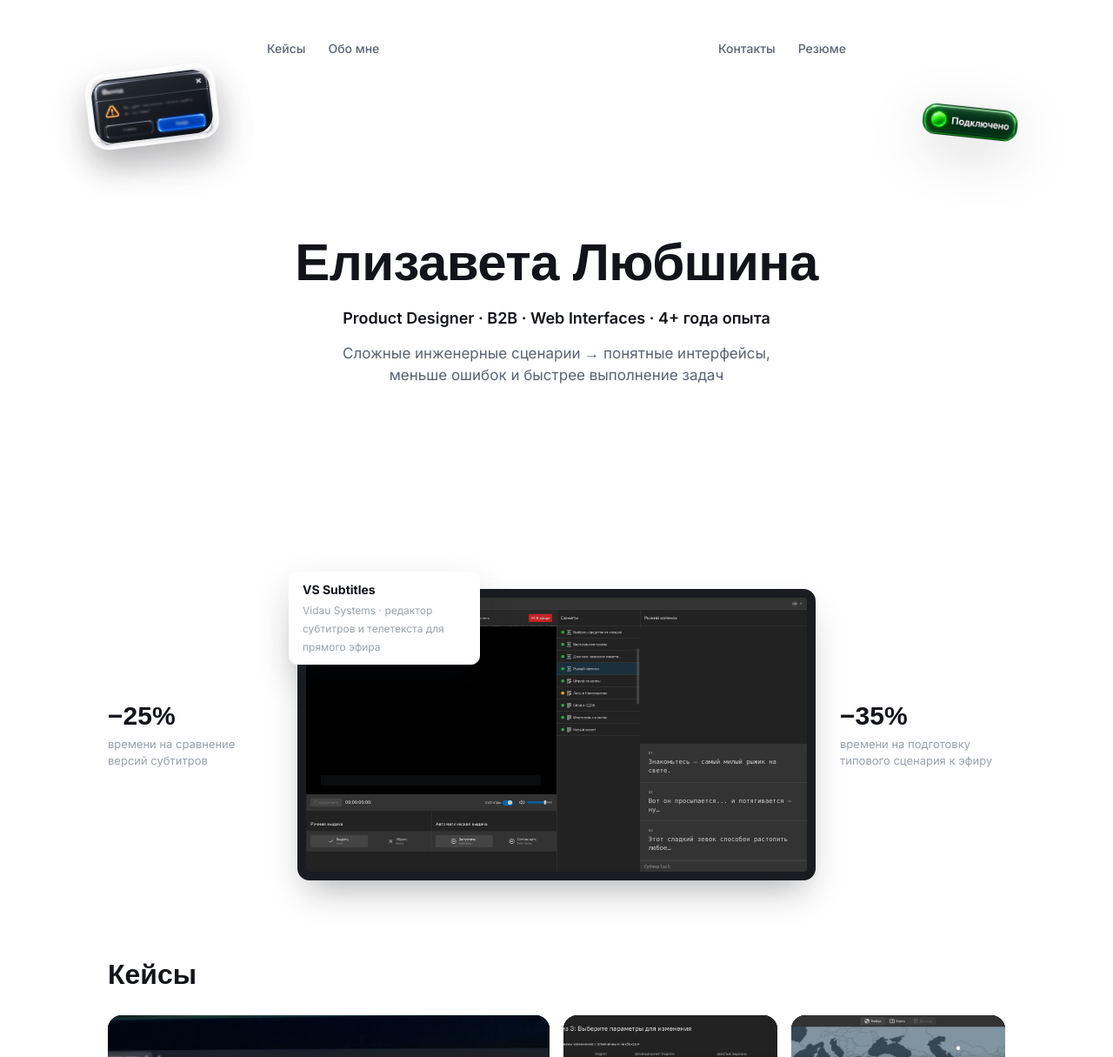
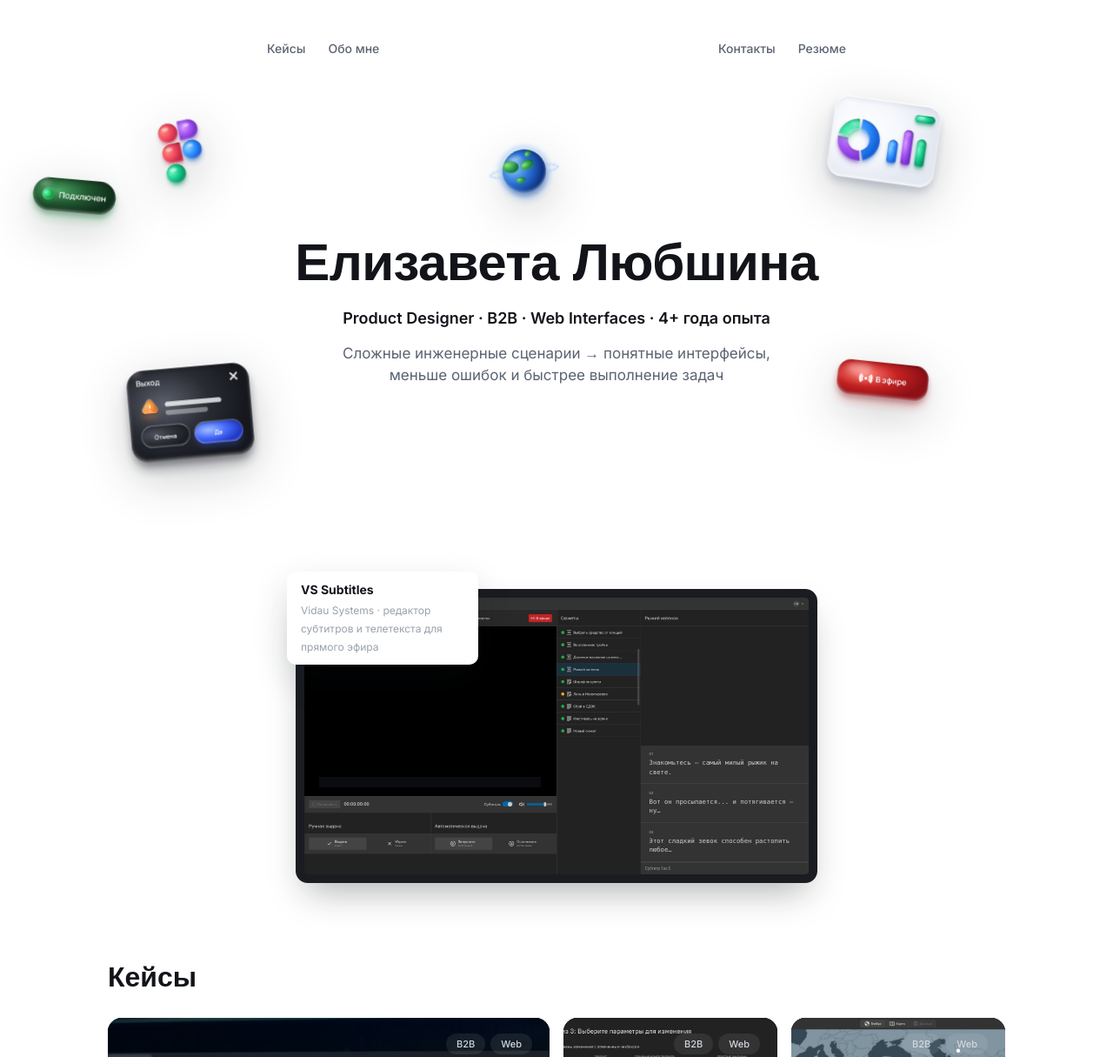
Before and after one commit to elizavetalubshina-cyber/site-portfolio, a website built with Vite: page index.html in a window 1280 px wide. Shown: the top 1215 px of the page at 87% size. Built offline with nearby package versions, Linux system fonts and the light colour scheme; grey boxes are pictures that could not be loaded; a web font is replaced by a local one.

Commit message:
Fix render-blocking CSS FOUC, remove metric badges, add levitating hero icons
- Load style.css via a blocking <link> in <head> instead of a JS import,
  so the page never paints unstyled content before CSS applies
- Remove the "-25%/-35%" stat badges and the old hero decor entirely
- Add six Figma-exported icons (Figma dots, on-air pill, exit modal,
  dashboard card, globe, status pill) floating around the hero text,
  each with its own gentle levitation animation and out-of-sync timing
  (respects prefers-reduced-motion), positioned with clear gaps from
  the title/role/pitch text and from each other

```diff
--- a/index.html
+++ b/index.html
@@ -9,6 +9,7 @@
   <link rel="preconnect" href="https://fonts.googleapis.com">
   <link rel="preconnect" href="https://fonts.gstatic.com" crossorigin>
   <link href="https://fonts.googleapis.com/css2?family=Unbounded:wght@600;700;800&family=Inter:wght@400;500;600;700&family=Open+Sans:wght@600&display=swap" rel="stylesheet">
+  <link rel="stylesheet" href="/src/style.css" />
   <script type="module" src="/src/main.js"></script>
 </head>
 <body>
@@ -28,15 +29,12 @@
 
   <main>
     <section class="hero container" id="top">
-      <div class="hero__decor hero__decor--left" aria-hidden="true">
-        <span class="hero-decor-card">
-          <img class="hero-decor-img hero-decor-img--modal" src="/src/assets/hero-warning-modal.png" alt="" />
-        </span>
-      </div>
-
-      <div class="hero__decor hero__decor--right" aria-hidden="true">
-        <img class="hero-decor-img hero-decor-img--badge" src="/src/assets/status-connected.png" alt="" />
-      </div>
+      <img class="hero__float hero__float--figma" src="/src/assets/hero-icon-figma.png" alt="" aria-hidden="true" />
+      <img class="hero__float hero__float--air" src="/src/assets/hero-icon-air.png" alt="" aria-hidden="true" />
+      <img class="hero__float hero__float--poppup" src="/src/assets/hero-icon-poppup.png" alt="" aria-hidden="true" />
+      <img class="hero__float hero__float--dashboard" src="/src/assets/hero-icon-dashboard.png" alt="" aria-hidden="true" />
+      <img class="hero__float hero__float--earth" src="/src/assets/hero-icon-earth.png" alt="" aria-hidden="true" />
+      <img class="hero__float hero__float--status" src="/src/assets/hero-icon-status.png" alt="" aria-hidden="true" />
 
       <div class="hero__intro">
         <h1 class="hero__title">Елизавета Любшина</h1>
@@ -45,11 +43,6 @@
       </div>
 
       <div class="showcase">
-        <div class="stat stat--left">
-          <span class="stat__num">−25%</span>
-          <span class="stat__label">времени на сравнение<br>версий субтитров</span>
-        </div>
-
         <div class="laptop">
           <div class="laptop__tooltip">
             <strong>VS Subtitles</strong>
@@ -79,11 +72,6 @@
             </div>
           </div>
         </div>
-
-        <div class="stat stat--right">
-          <span class="stat__num">−35%</span>
-          <span class="stat__label">времени на подготовку<br>типового сценария к эфиру</span>
-        </div>
       </div>
     </section>
 
@@ -98,8 +86,8 @@
             <p class="case__company">Vidau Systems</p>
             <p class="case__desc">Субтитры и телетекст для прямого эфира</p>
             <p class="case__stats">−35% времени подготовки · −25% на сравнение версий</p>
-            <div class="tags"><span class="tag">B2B</span><span class="tag">Web</span></div>
           </div>
+          <div class="tags"><span class="tag">B2B</span><span class="tag">Web</span></div>
         </article>
 
         <article class="case case--media-ecosystem">
@@ -109,8 +97,8 @@
             <p class="case__company">Vidau Systems</p>
             <p class="case__desc">Платформа лицензий и мониторинга</p>
             <p class="case__stats">меньше ошибок · быстрее обработка изменений</p>
-            <div class="tags"><span class="tag">B2B</span><span class="tag">Web</span></div>
           </div>
+          <div class="tags"><span class="tag">B2B</span><span class="tag">Web</span></div>
         </article>
 
         <article class="case case--media-satellite">
@@ -120,8 +108,8 @@
             <p class="case__company">Софиком</p>
             <p class="case__desc">Демо мониторинга группировок КА</p>
             <p class="case__stats">понятнее ценность системы · быстрее поиск объектов</p>
-            <div class="tags"><span class="tag">B2B</span><span class="tag">Web</span></div>
           </div>
+          <div class="tags"><span class="tag">B2B</span><span class="tag">Web</span></div>
         </article>
 
         <article class="case case--wide case--media-tracktice">
@@ -131,8 +119,8 @@
             <p class="case__company">Tracktice</p>
             <p class="case__desc">Админка настройки пассажиропотока</p>
             <p class="case__stats">быстрее настройка · проще системные параметры</p>
-            <div class="tags"><span class="tag">B2B</span><span class="tag">Web</span></div>
           </div>
+          <div class="tags"><span class="tag">B2B</span><span class="tag">Web</span></div>
         </article>
 
         <article class="case case--full case--empty">
@@ -140,8 +128,8 @@
             <h3>Дизайн-система</h3>
             <p class="case__company">Vidau Systems</p>
             <p class="case__desc">UI-kit, компоненты и правила консистентности</p>
-            <div class="tags"><span class="tag">B2B</span><span class="tag">Web</span></div>
           </div>
+          <div class="tags"><span class="tag">B2B</span><span class="tag">Web</span></div>
         </article>
 
       </div>
--- a/src/main.js
+++ b/src/main.js
@@ -1,5 +1,3 @@
-import './style.css';
-
 // `lines` are fixed line breaks (not left to CSS wrap) so the caption
 // on the video and the row in the subtitles panel always match —
 // same two-line shape in both places, regardless of container width.
--- a/src/style.css
+++ b/src/style.css
@@ -121,40 +121,90 @@ h1, h2, h3 {
   justify-content: center;
 }
 
-.hero__decor {
+/* Floating hero icons — hover near the centered text with clear air
+   around them, each gently levitating on its own out-of-sync rhythm. */
+.hero__float {
   position: absolute;
-  top: 40px;
-  z-index: 2;
-}
-.hero__decor--left { left: -70px; }
-.hero__decor--right { right: -60px; top: 70px; }
-
-.hero-decor-img {
+  z-index: 3;
   display: block;
-  filter: drop-shadow(0 16px 30px rgba(20, 22, 30, 0.18));
-}
-.hero-decor-img--modal {
-  width: 220px;
-}
-.hero-decor-img--badge {
-  width: 190px;
-  transform: rotate(6deg);
+  pointer-events: none;
+  filter: drop-shadow(0 16px 26px rgba(20, 22, 30, 0.22));
 }
 
-.hero-decor-card {
-  position: relative;
-  display: inline-block;
-  transform: rotate(-7deg);
-  box-shadow: 0 20px 36px rgba(10, 12, 18, 0.28);
-  border-radius: 22px;
+.hero__float--figma {
+  width: 60px;
+  top: 70px;
+  left: calc(50% - 460px);
+  animation: hero-float-figma 5.5s ease-in-out infinite;
 }
-.hero-decor-card::before {
-  content: '';
-  position: absolute;
-  inset: 7px;
-  background: linear-gradient(160deg, #2a3038, #0c0e13);
-  border-radius: 20px;
-  z-index: -1;
+
+.hero__float--air {
+  width: 130px;
+  top: 330px;
+  left: calc(50% + 310px);
+  animation: hero-float-air 6.5s ease-in-out infinite;
+  animation-delay: -1.2s;
+}
+
+.hero__float--poppup {
+  width: 190px;
+  top: 345px;
+  left: calc(50% - 515px);
+  animation: hero-float-poppup 7s ease-in-out infinite;
+  animation-delay: -3s;
+}
+
+.hero__float--dashboard {
+  width: 150px;
+  top: 50px;
+  left: calc(50% + 300px);
+  animation: hero-float-dashboard 6s ease-in-out infinite;
+  animation-delay: -2s;
+}
+
+.hero__float--earth {
+  width: 130px;
+  top: 80px;
+  left: calc(50% - 100px);
+  animation: hero-float-earth 7.5s ease-in-out infinite;
+  animation-delay: -4s;
+}
+
+.hero__float--status {
+  width: 150px;
+  top: 120px;
+  left: calc(50% - 630px);
+  animation: hero-float-status 6.2s ease-in-out infinite;
+  animation-delay: -5s;
+}
+
+@keyframes hero-float-figma {
+  0%, 100% { transform: rotate(-12deg) translateY(0); }
+  50% { transform: rotate(-12deg) translateY(-16px); }
+}
+@keyframes hero-float-air {
+  0%, 100% { transform: rotate(6deg) translateY(0); }
+  50% { transform: rotate(6deg) translateY(-14px); }
+}
+@keyframes hero-float-poppup {
+  0%, 100% { transform: rotate(-5deg) translateY(0); }
+  50% { transform: rotate(-5deg) translateY(-18px); }
+}
+@keyframes hero-float-dashboard {
+  0%, 100% { transform: rotate(8deg) translateY(0); }
+  50% { transform: rotate(8deg) translateY(-15px); }
+}
+@keyframes hero-float-earth {
+  0%, 100% { transform: rotate(-14deg) translateY(0); }
+  50% { transform: rotate(-14deg) translateY(-12px); }
+}
+@keyframes hero-float-status {
+  0%, 100% { transform: rotate(5deg) translateY(0); }
+  50% { transform: rotate(5deg) translateY(-13px); }
+}
+
+@media (prefers-reduced-motion: reduce) {
+  .hero__float { animation: none; }
 }
 
 .hero__title {
@@ -188,29 +238,6 @@ h1, h2, h3 {
   align-items: center;
   justify-content: center;
   gap: 28px;
-}
-
-.stat {
-  display: flex;
-  flex-direction: column;
-  align-items: flex-start;
-  width: 190px;
-  flex-shrink: 0;
-}
-.stat--right { align-items: flex-start; }
-
-.stat__num {
-  font-family: var(--font-display);
-  font-size: 30px;
-  font-weight: 700;
-  color: var(--text);
-}
-.stat__label {
-  margin-top: 6px;
-  font-size: 13px;
-  color: var(--text-muted);
-  line-height: 1.4;
-  text-align: left;
 }
 
 .laptop {
@@ -524,11 +551,12 @@ h1, h2, h3 {
 }
 
 .tags {
+  position: absolute;
+  top: 18px;
+  right: 20px;
+  z-index: 2;
   display: flex;
   gap: 6px;
-  margin-top: 10px;
-  align-self: flex-end;
-  flex-shrink: 0;
 }
 .tag {
   background: rgba(255,255,255,0.08);
@@ -649,23 +677,10 @@ h1, h2, h3 {
 
 /* ---------- Responsive ---------- */
 
-@media (max-width: 1300px) {
-  .hero__decor { top: 16px; }
-  .hero__decor--left { left: 0; }
-  .hero__decor--right { right: 0; top: 36px; }
-  .hero-decor-img--modal { width: 150px; }
-  .hero-decor-img--badge { width: 130px; }
-}
-
-@media (max-width: 1023px) {
-  .hero__decor { display: none; }
-}
-
 @media (max-width: 1100px) {
+  .hero__float { display: none; }
   .hero__title { font-size: 40px; white-space: normal; }
   .showcase { flex-direction: column; gap: 24px; }
-  .stat { flex-direction: row; align-items: baseline; gap: 8px; width: auto; }
-  .stat__label { text-align: left; }
   .laptop { width: 100%; order: -1; }
   .laptop__tooltip { position: static; width: auto; margin-bottom: 14px; }
 
```
Also changed, not shown: src/assets/hero-icon-air.png (added), src/assets/hero-icon-dashboard.png (added), src/assets/hero-icon-earth.png (added), src/assets/hero-icon-figma.png (added), src/assets/hero-icon-poppup.png (added), src/assets/hero-icon-status.png (added), src/assets/hero-warning-modal.png (deleted), src/assets/status-connected.png (deleted).
